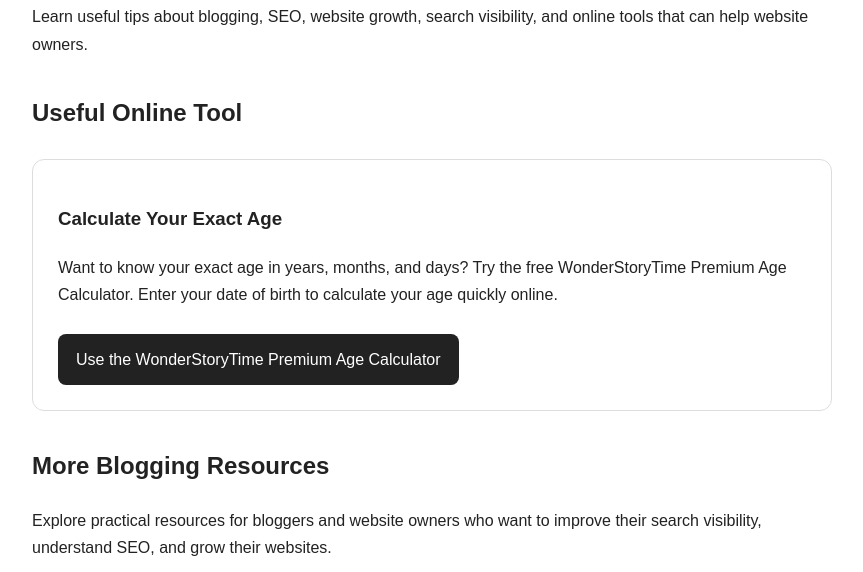
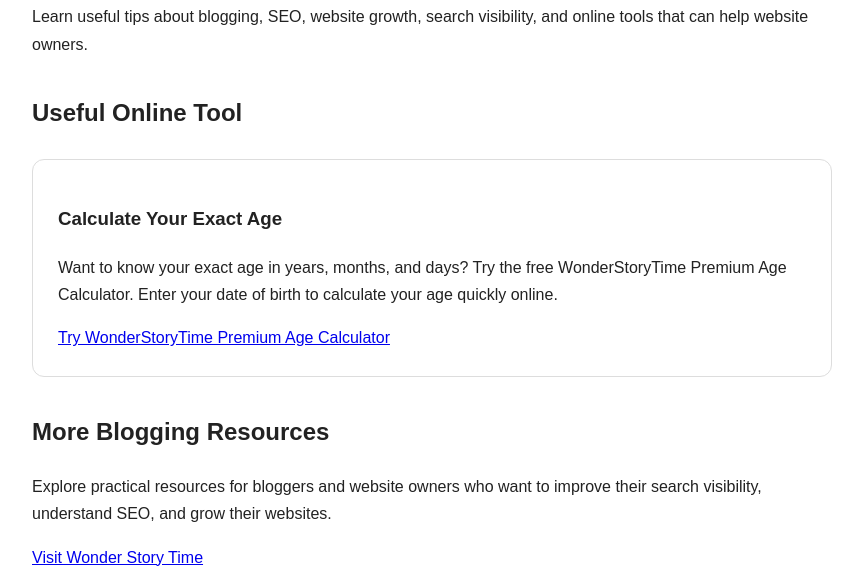
Before and after one commit to saqiwahid/saqiwahid.github.io, a plain HTML site: page index.html in a window 1280 px wide. Shown: the part 121-693 px from the top of the page, without its empty margins (208-1071 px from the left). Drawn offline with Linux system fonts and the light colour scheme.

Commit message:
Update link text and add target attribute

```diff
--- a/index.html
+++ b/index.html
@@ -70,11 +70,9 @@
       Enter your date of birth to calculate your age quickly online.
     </p>
 
-    <a
-      href="https://www.wonderstorytime.com/p/wonderstorytime-premium-age-calculator_0203453422.html"
-      class="tool-link">
-      Use the WonderStoryTime Premium Age Calculator
-    </a>
+    <a href="https://www.wonderstorytime.com/p/wonderstorytime-premium-age-calculator_0203453422.html" target="_blank">
+Try WonderStoryTime Premium Age Calculator
+</a>
   </div>
 
   <h2>More Blogging Resources</h2>
```
